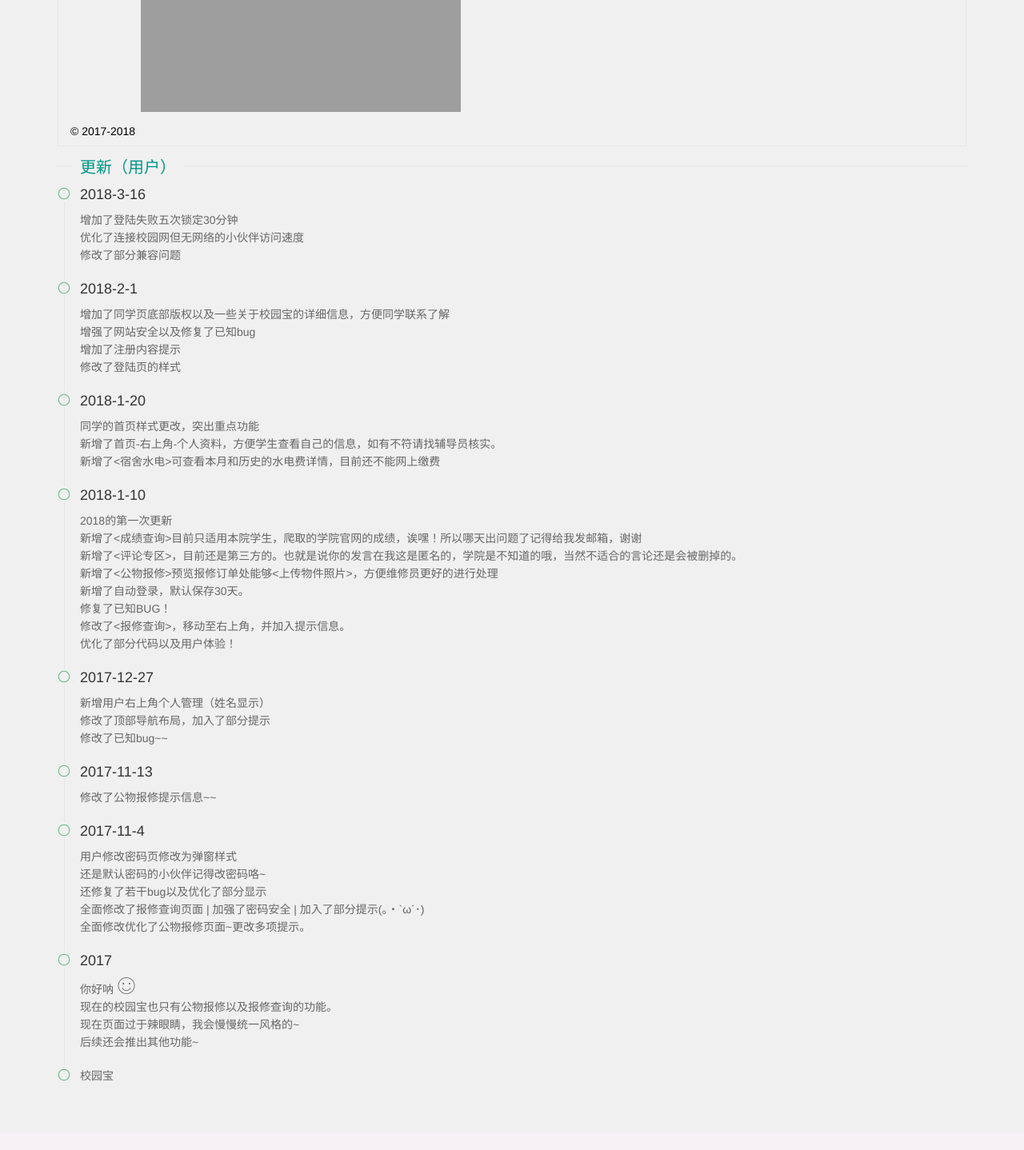
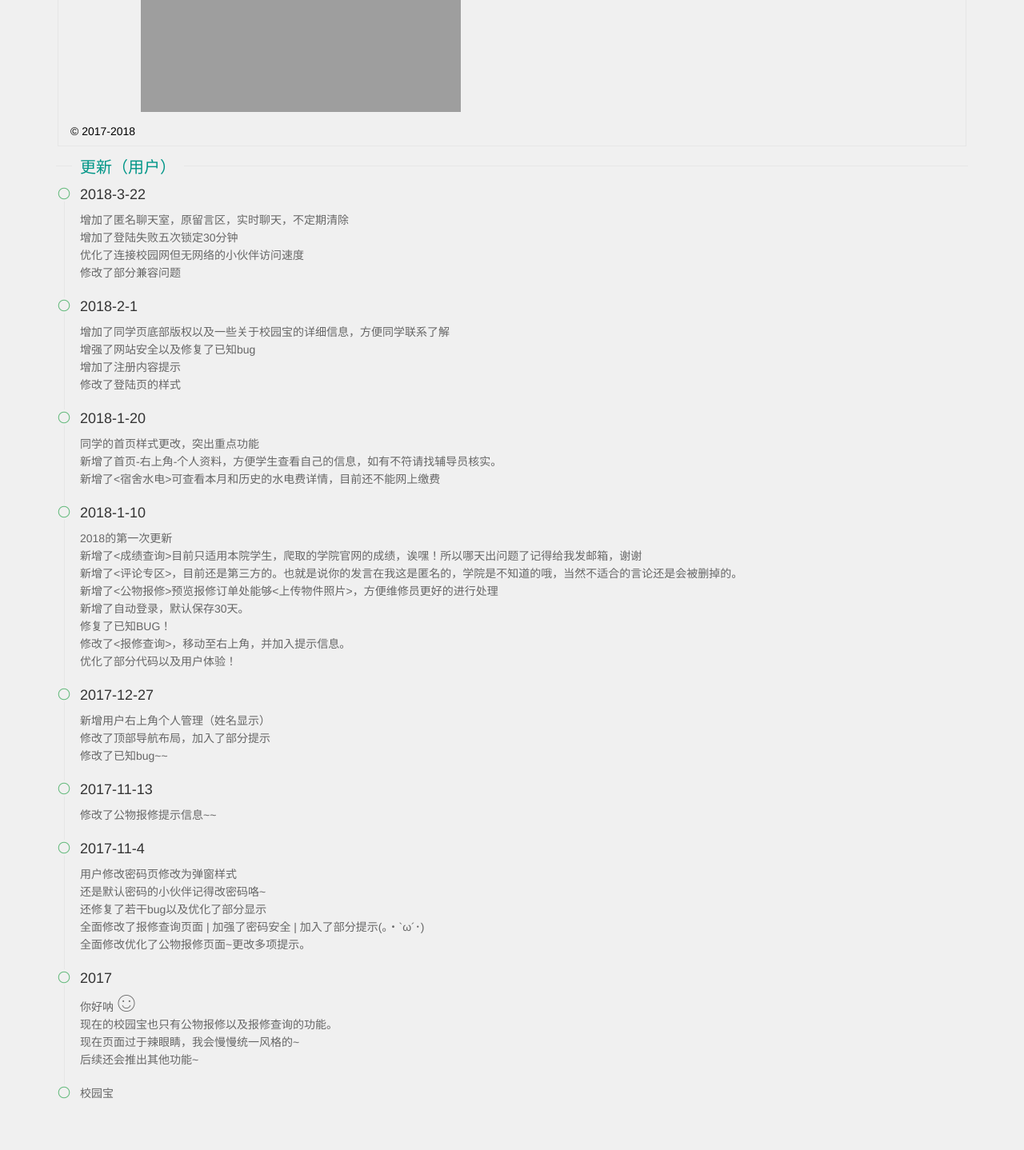
Before and after one commit to yankaics/SchoolB, a PHP site: page /schoolB/copy.php in a window 1280 px wide. Shown: the part 777-2215 px from the top of the page at 80% size. Before the commit the page ends 2129 px from the top, so only its background shows below. Run offline with PHP 8.4, Linux system fonts and the light colour scheme; grey boxes are pictures that could not be loaded.

Commit message:
20180322更新日志

```diff
--- a/copy.php
+++ b/copy.php
@@ -81,7 +81,8 @@
             <li class="layui-timeline-item">
                 <i class="layui-icon layui-timeline-axis"  style=" background-color:#F0F0F0;">&#xe63f;</i>
                 <div class="layui-timeline-content layui-text">
-                  <h3 class="layui-timeline-title">2018-3-16</h3>
+                  <h3 class="layui-timeline-title">2018-3-22</h3>
+                  <p>增加了匿名聊天室，原留言区，实时聊天，不定期清除</p>
                   <p>增加了登陆失败五次锁定30分钟</p>
                   <p>优化了连接校园网但无网络的小伙伴访问速度</p>
                   <p>修改了部分兼容问题</p>
```
